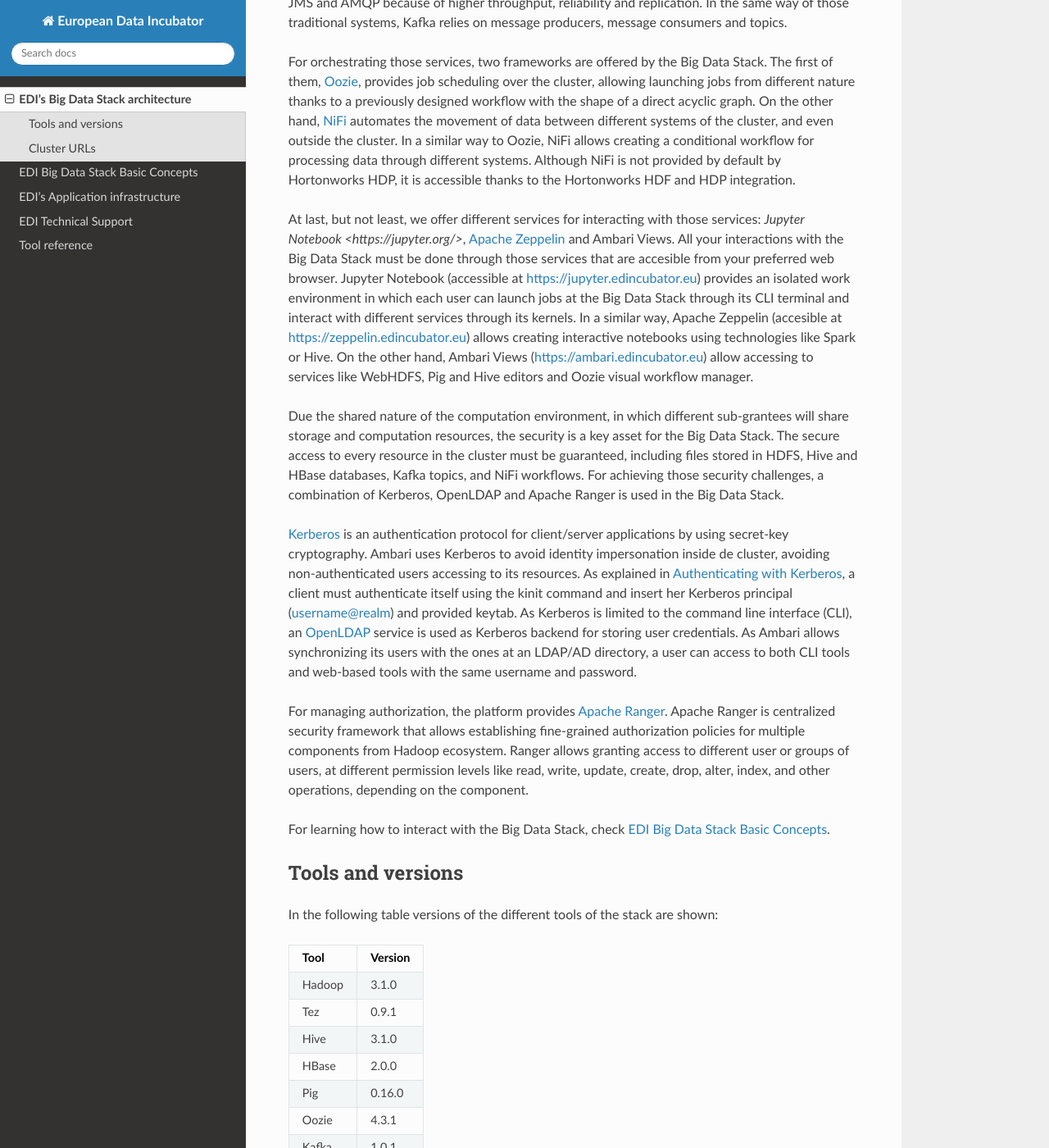
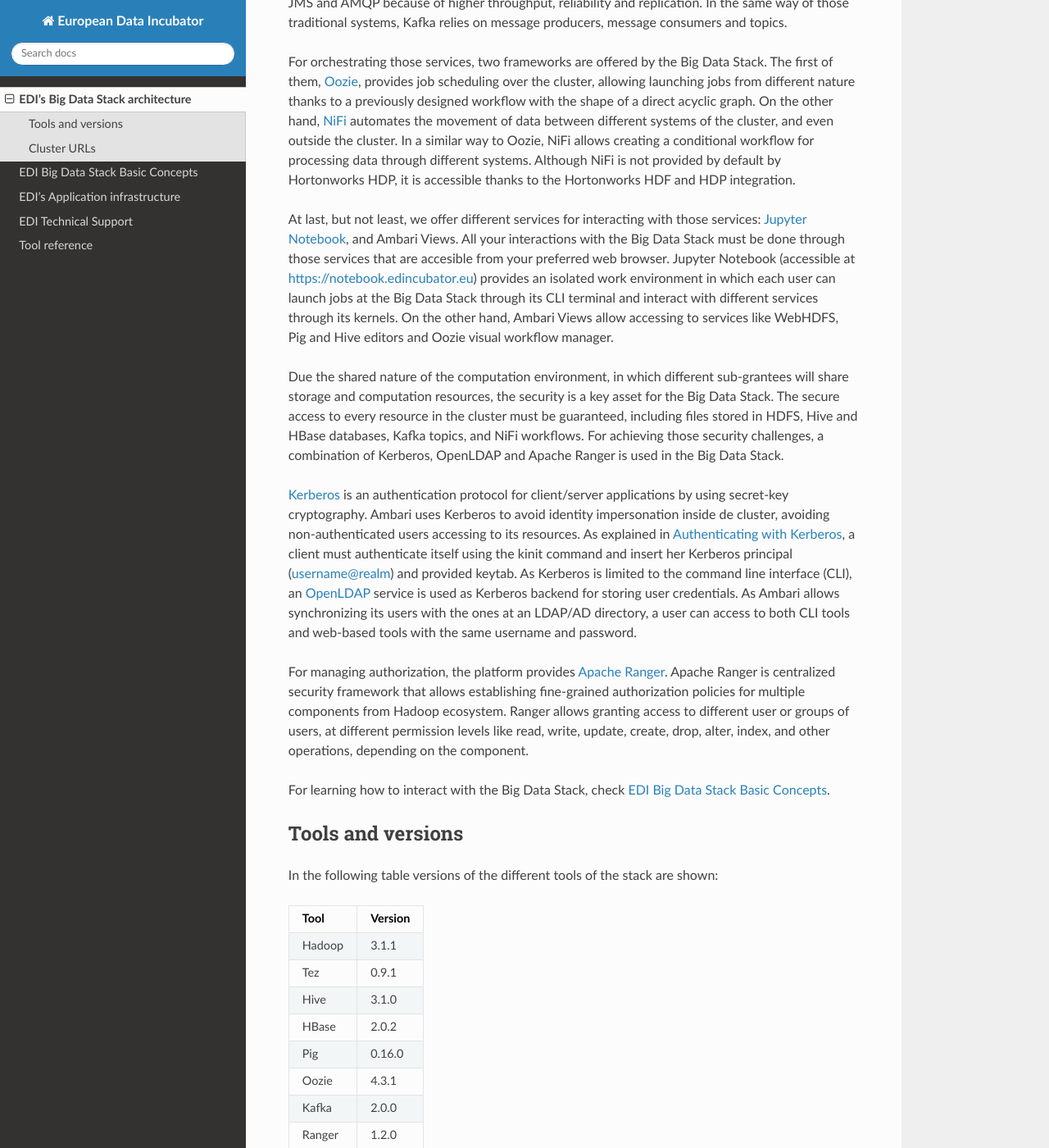
Before and after one commit to edincubator/edi-doc, a Sphinx documentation site: the page built from doc/source/big-data-stack/architecture.rst, in a window 1280 px wide and 1400 px high, scrolled down 1487 px. Shown: the whole window at 82% size. Built offline with Sphinx 7.4.7 and the Read the Docs theme 2.0.0, drawn with Linux system fonts in a browser that asks for light colours; some of the changed text lies outside the part shown.

Commit message:
Fixing bugs

```diff
--- a/doc/source/big-data-stack/architecture.rst
+++ b/doc/source/big-data-stack/architecture.rst
@@ -71,16 +71,13 @@
 HDP integration.
 
 At last, but not least, we offer different services for interacting with those
-services: `Jupyter Notebook <https://jupyter.org/>`,
-`Apache Zeppelin <https://zeppelin.apache.org/>`_ and Ambari Views. All your
+services: `Jupyter Notebook <https://jupyter.org/>`_, and Ambari Views. All your
 interactions with the Big Data Stack must be done through those services that
 are accesible from your preferred web browser. Jupyter Notebook (accessible at
-`<https://jupyter.edincubator.eu>`_) provides an isolated work environment in
+`<https://notebook.edincubator.eu>`_) provides an isolated work environment in
 which each user can launch jobs at the Big Data Stack through its CLI terminal
-and interact with different services through its kernels. In a similar way,
-Apache Zeppelin (accesible at `<https://zeppelin.edincubator.eu>`_) allows
-creating interactive notebooks using technologies like Spark or Hive. On the
-other hand, Ambari Views (`<https://ambari.edincubator.eu>`_) allow accessing
+and interact with different services through its kernels. On the
+other hand, Ambari Views allow accessing
 to services like WebHDFS, Pig and Hive editors and Oozie visual workflow
 manager.
 
@@ -126,23 +123,23 @@
 +-----------+---------+
 | Tool      | Version |
 +===========+=========+
-| Hadoop    | 3.1.0   |
+| Hadoop    | 3.1.1   |
 +-----------+---------+
 | Tez       | 0.9.1   |
 +-----------+---------+
 | Hive      | 3.1.0   |
 +-----------+---------+
-| HBase     | 2.0.0   |
+| HBase     | 2.0.2   |
 +-----------+---------+
 | Pig       | 0.16.0  |
 +-----------+---------+
 | Oozie     | 4.3.1   |
 +-----------+---------+
-| Kafka     | 1.0.1   |
+| Kafka     | 2.0.0   |
 +-----------+---------+
-| Ranger    | 1.1.0   |
+| Ranger    | 1.2.0   |
 +-----------+---------+
-| Spark2    | 2.3.1   |
+| Spark2    | 2.3.2   |
 +-----------+---------+
 
 
@@ -151,17 +148,15 @@
 
 The following table shows useful URLs in the cluster:
 
-+-----------+-------------------------------------------------------------+
-| Tool      | URL                                                         |
-+===========+=============================================================+
-| Ambari    | `<https://ambari.edincubator.eu>`_                          |
-+-----------+-------------------------------------------------------------+
-| NiFi      | `<https://nifi.edincubator.eu>`_                            |
-+-----------+-------------------------------------------------------------+
-| Jupyter   | `<https://jupyter.edincubator.eu>`_                         |
-| Notebook  |                                                             |
-+-----------+-------------------------------------------------------------+
-| Zeppelin  | `<https://zeppelin.edincubator.eu>`_                        |
-+-----------+-------------------------------------------------------------+
-| YARN UI   | `<https://edi-master.novalocal:8443/gateway/hdp/yarnuiv2>`_ |
-+-----------+-------------------------------------------------------------+
++-----------+-------------------------------------------------------------------------+
+| Tool      | URL                                                                     |
++===========+=========================================================================+
+| Ambari    |                                                                         |
++-----------+-------------------------------------------------------------------------+
+| NiFi      | `<https://cluster.edincubator.eu/edincubator/dp-proxy/nifi-app/nifi/>`_ |
++-----------+-------------------------------------------------------------------------+
+| Jupyter   | `<https://notebook.edincubator.eu>`_                                    |
+| Notebook  |                                                                         |
++-----------+-------------------------------------------------------------------------+
+| YARN UI   | `<https://cluster.edincubator.eu/edincubator/dp-proxy/yarn>`_           |
++-----------+-------------------------------------------------------------------------+
--- a/doc/source/big-data-stack/tools/hbase.rst
+++ b/doc/source/big-data-stack/tools/hbase.rst
@@ -37,7 +37,7 @@
 
 .. code-block:: console
 
-  hbase(main):001:0> create '<username>.yelp_business', 'info', 'stats'
+  hbase(main):001:0> create '<username>:yelp_business', 'info', 'stats'
   0 row(s) in 2.3740 seconds
   => Hbase::Table - <username>:yelp_business
   hbase(main):002:0> scan '<username>:yelp_business'
@@ -257,13 +257,13 @@
   $ wget http://central.maven.org/maven2/com/opencsv/opencsv/4.1/opencsv-4.1.jar
 
 
-Next, at stack-client docker cointainer, we can submit the job using the
+Next, we can submit the job using the
 `hadoop jar` command. Notice the `-libjars` parameter:
 
 .. code-block:: console
 
   # cd ..
-  # yarn jar target/hbaseexample-1.0-SNAPSHOT.jar eu.edincubator.stack.examples.hbase.HBaseLoadExample -libjars=libjars/opencsv-4.1.jar /samples/yelp/yelp_business/yelp_business.csv <username>.yelp_business
+  # yarn jar target/hbaseexample-1.0-SNAPSHOT.jar eu.edincubator.stack.examples.hbase.HBaseLoadExample -libjars=libjars/opencsv-4.1.jar /samples/yelp/yelp_business/yelp_business.csv <username>:yelp_business
 
 .. code-block:: console
 
--- a/doc/source/big-data-stack/tools/hive.rst
+++ b/doc/source/big-data-stack/tools/hive.rst
@@ -26,7 +26,7 @@
 
 .. code-block:: console
 
-  $$ url=hive://<username>@edi-master.novalocal:10000/<username>
+  $$ url=hive://<username>@edincubator-m-3-20191031113524.c.edi-call2.internal:10000/<username>
   $$ connect_args={"auth": "KERBEROS","kerberos_service_name": "hive"}
 
 As Hive needs `all` permissions on dataset's folder, you must copy the
--- a/doc/source/big-data-stack/tools/jupyterhub.rst
+++ b/doc/source/big-data-stack/tools/jupyterhub.rst
@@ -15,7 +15,7 @@
 `Anaconda <https://www.anaconda.com/>`_. The JupyterHub instance deployed at
 EDI allows launching Spark Scala and Python jobs.
 
-You can access to JupyterHub at `<https://manager.edincubator.eu>`_. You can
+You can access to JupyterHub at `<https://notebook.edincubator.eu>`_. You can
 use your EDI credentials for accessing to your Notebook. The first time you
 access to your Notebook it took take a while.
 
--- a/doc/source/big-data-stack/tools/map-reduce.rst
+++ b/doc/source/big-data-stack/tools/map-reduce.rst
@@ -307,9 +307,7 @@
 `/user/<username>/state-count-output` directory. In case of any problem during
 its execution, the error will be printed to the console. For further details
 about the job, you can check the ResourceManager UI at
-`<https://edi-master.novalocal:8443/gateway/hdp/yarnuiv2>`_.
-
-TODO: update URL
+`<https://cluster.edincubator.eu/edincubator/dp-proxy/yarn>`_.
 
 Finally, if you check the output directory, you will see the result of the job
 as a part-r-00000 file. The execution of this job generated a single file
```
Also changed, not shown: doc/source/big-data-stack/basic-concepts.rst (+2 -7 lines).
